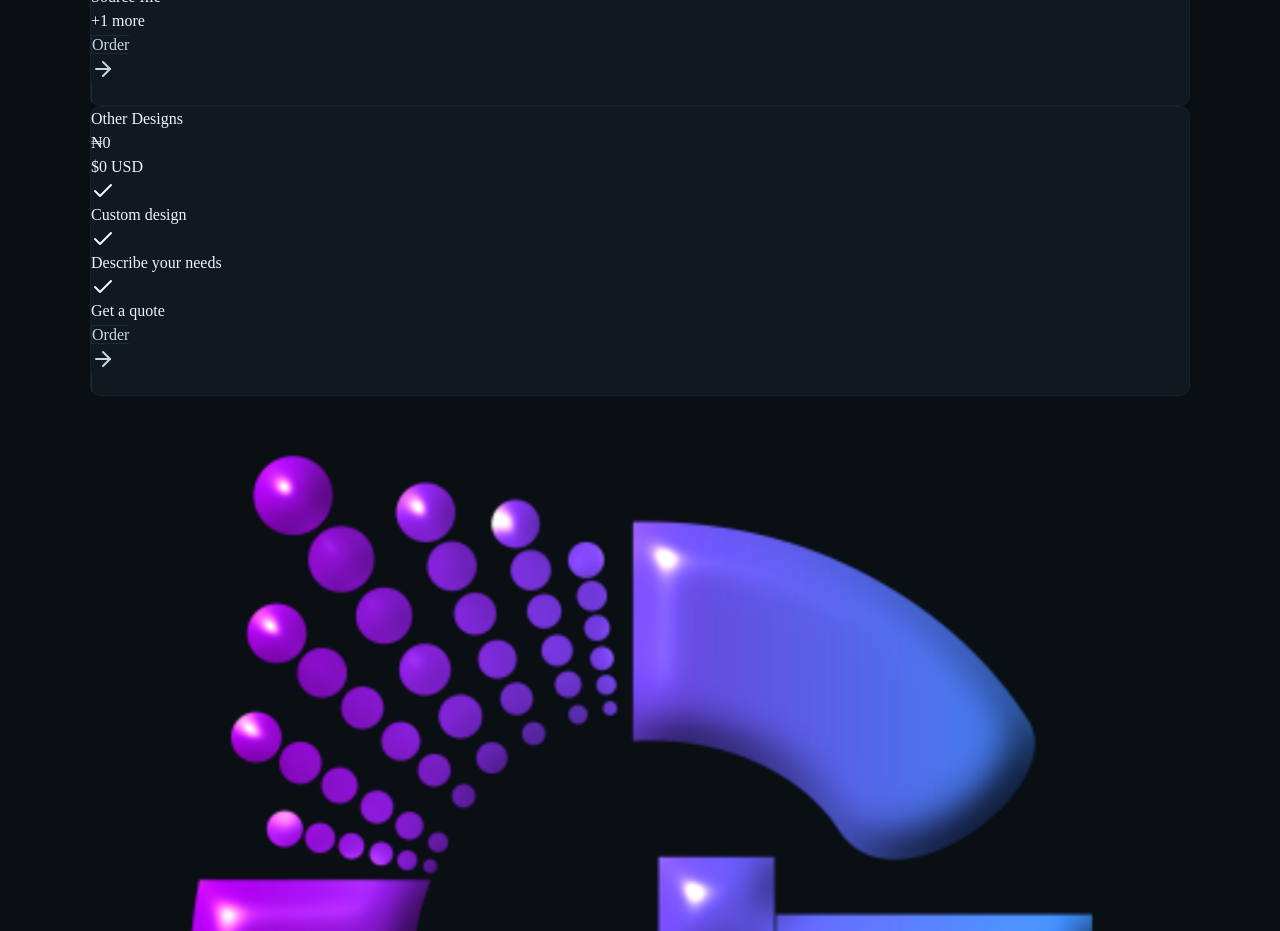
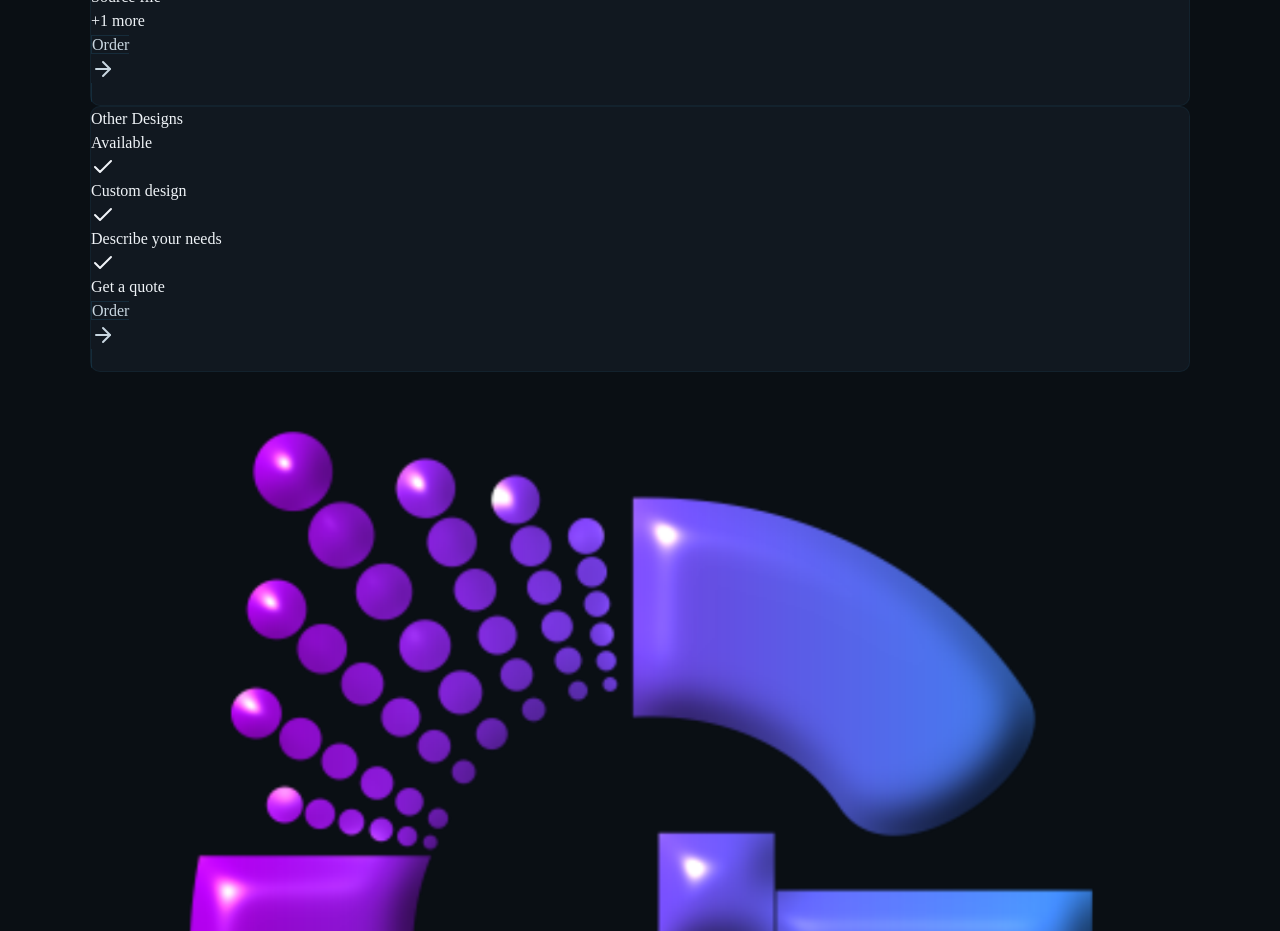
Before and after one commit to gtechglobal-dev/my-portfolio, a React (Vite) app in the folder frontend/: page /pricing in a window 1280 px wide. Shown: the part 4660-5591 px from the top of the page. Built offline with nearby package versions, Linux system fonts and the light colour scheme.

Commit message:
feat: graphics pricing 'Available' label, update PrestigeMart URL, work page title

```diff
--- a/frontend/src/components/sections/GraphicsPricing.tsx
+++ b/frontend/src/components/sections/GraphicsPricing.tsx
@@ -17,8 +17,14 @@ export default function GraphicsPricing() {
               transition={{ delay: i * 0.03, duration: 0.3 }} className="card p-4 md:p-5">
               <h3 className="text-sm md:text-base font-semibold mb-2 leading-snug">{pkg.title}</h3>
               <div className="mb-4">
-                <div className="text-base md:text-lg font-bold">₦{pkg.price.ngn}</div>
-                <div className="text-[10px] text-[#6b6560]">${pkg.price.usd} USD</div>
+                {pkg.id === 'other' ? (
+                  <div className="text-base md:text-lg font-bold text-emerald-400">Available</div>
+                ) : (
+                  <>
+                    <div className="text-base md:text-lg font-bold">₦{pkg.price.ngn}</div>
+                    <div className="text-[10px] text-[#6b6560]">${pkg.price.usd} USD</div>
+                  </>
+                )}
               </div>
               <ul className="space-y-1.5 mb-4">
                 {pkg.features.slice(0, 3).map((f) => (
--- a/frontend/src/components/sections/PortfolioGrid.tsx
+++ b/frontend/src/components/sections/PortfolioGrid.tsx
@@ -61,8 +61,8 @@ const projects = [
     category: 'Digital Services Mall',
     desc: 'A full-featured service marketplace where users browse, select, and pay for digital projects — from design to development.',
     tech: ['Next.js', 'Stripe', 'MongoDB', 'TailwindCSS'],
-    url: 'https://prestigemart.netlify.app/',
-    siteUrl: 'https://prestigemart.netlify.app/',
+    url: 'https://prestige-mall.onrender.com/',
+    siteUrl: 'https://prestige-mall.onrender.com/',
     image: '/screenshots/prestige-mart.png',
     color: '#f97316',
     metric: 'Live & Active',
--- a/frontend/src/pages/Portfolio.tsx
+++ b/frontend/src/pages/Portfolio.tsx
@@ -35,7 +35,7 @@ export default function Portfolio() {
             className="text-center max-w-xl mx-auto mb-10"
           >
             <h2 className="text-[1.75rem] md:text-[2.25rem] font-bold tracking-[-0.01em]">
-              Let's Create Something <span className="gradient-text">Special for You</span>
+              <span className="gradient-text">Let's Create It!</span>
             </h2>
             <p className="mt-3 text-[0.9375rem] md:text-base text-[#a09890]">
               Real projects we've shipped. Real results we've delivered.
```
